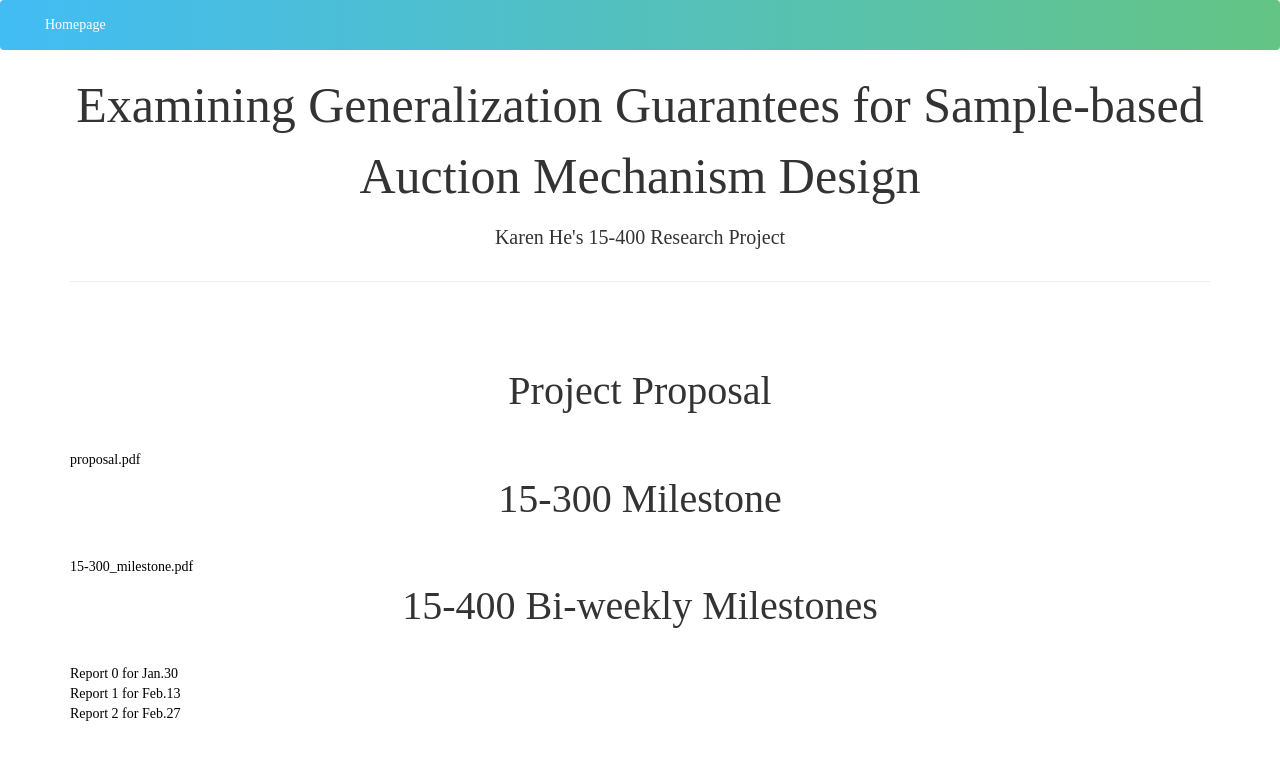
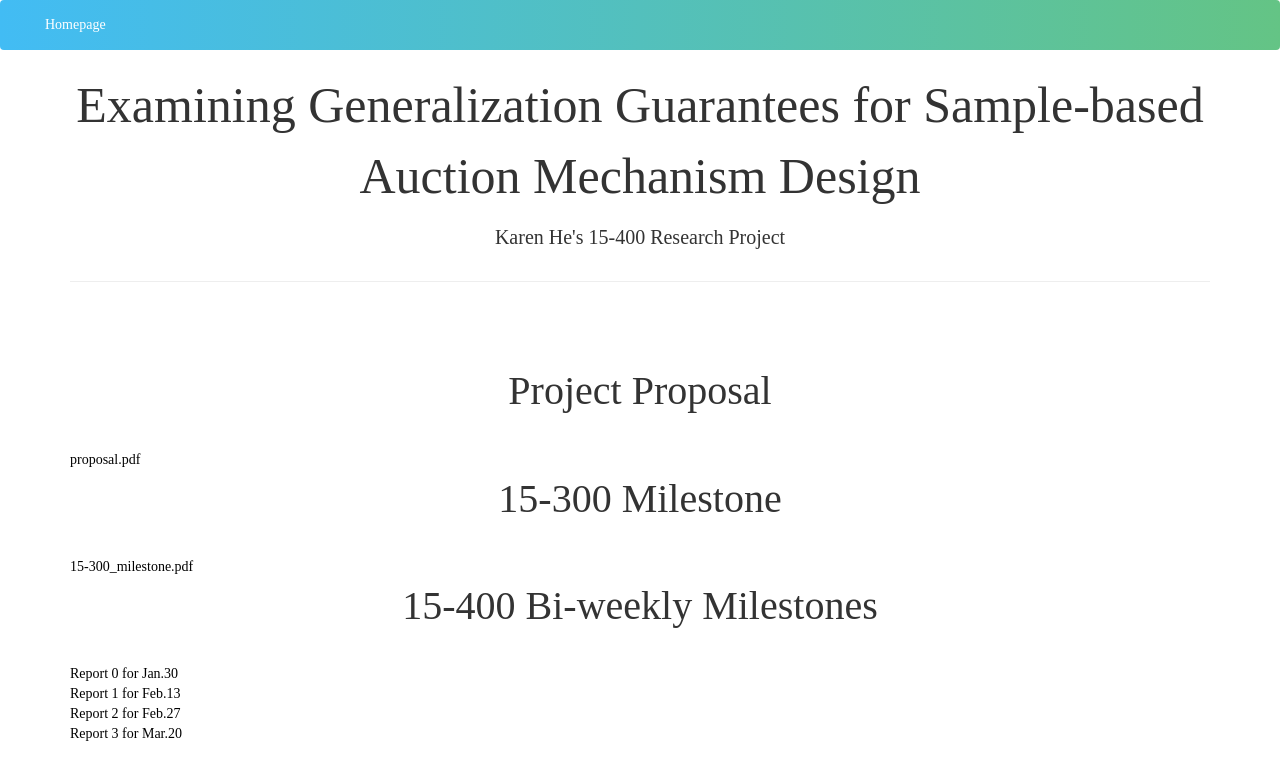
Before and after one commit to Hekalun/300_web, a plain HTML site: page index.html in a window 1280 px wide. Drawn offline with nearby package versions, Linux system fonts and the light colour scheme.

Commit message:
report 3

```diff
--- a/index.html
+++ b/index.html
@@ -192,6 +192,13 @@
       </div>
   </div>
 
+  <div class = "row">
+      <div class = "col-md-12">
+            <a href="https://drive.google.com/file/d/1O0MwcrLAZ2dk_nffdiMc3lP_wJDp9ct4/view?usp=sharing">Report 3 for Mar.20</a>
+      </div>
+  </div>
+
+
 
 
 
```
